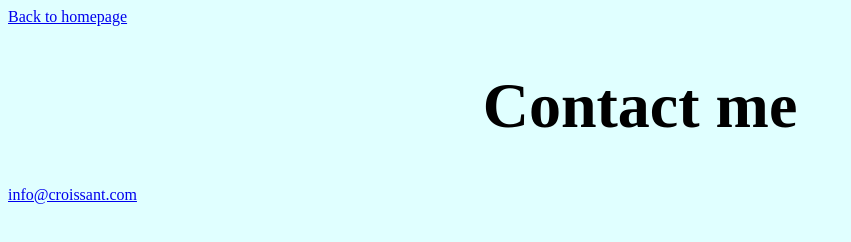
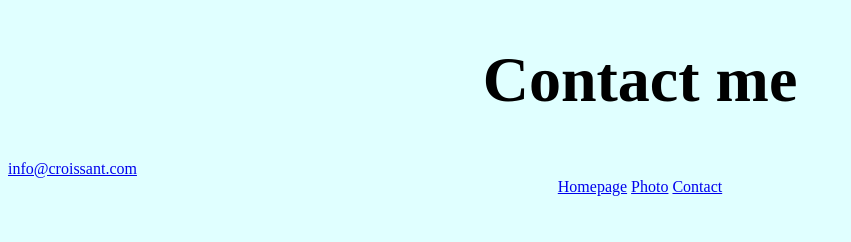
Before and after one commit to judithbisset/croissant, a plain HTML site: page contact.html in a window 1280 px wide. Shown: the whole page, without its empty margins (0-851 px from the left). Drawn offline with Linux system fonts and the light colour scheme.

Commit message:
removed back to homepage link

```diff
--- a/contact.html
+++ b/contact.html
@@ -8,8 +8,13 @@
     <link rel="stylesheet" href="/src/styles.css" />
 </head>
 <body>
-    <a href="/index.html">Back to homepage</a>
+
     <h1> Contact me</h1>
     <a href="emailto:info@croissant.com">info@croissant.com</a>
+    <footer>
+        <a href="/" title="Home"> Homepage</a>
+        <a href="/photo.html" title="Croissant photo"> Photo</a>
+        <a href="/contact.html" title="Contact Croissant.com"> Contact</a>
+    </footer>
 </body>
 </html>
```
